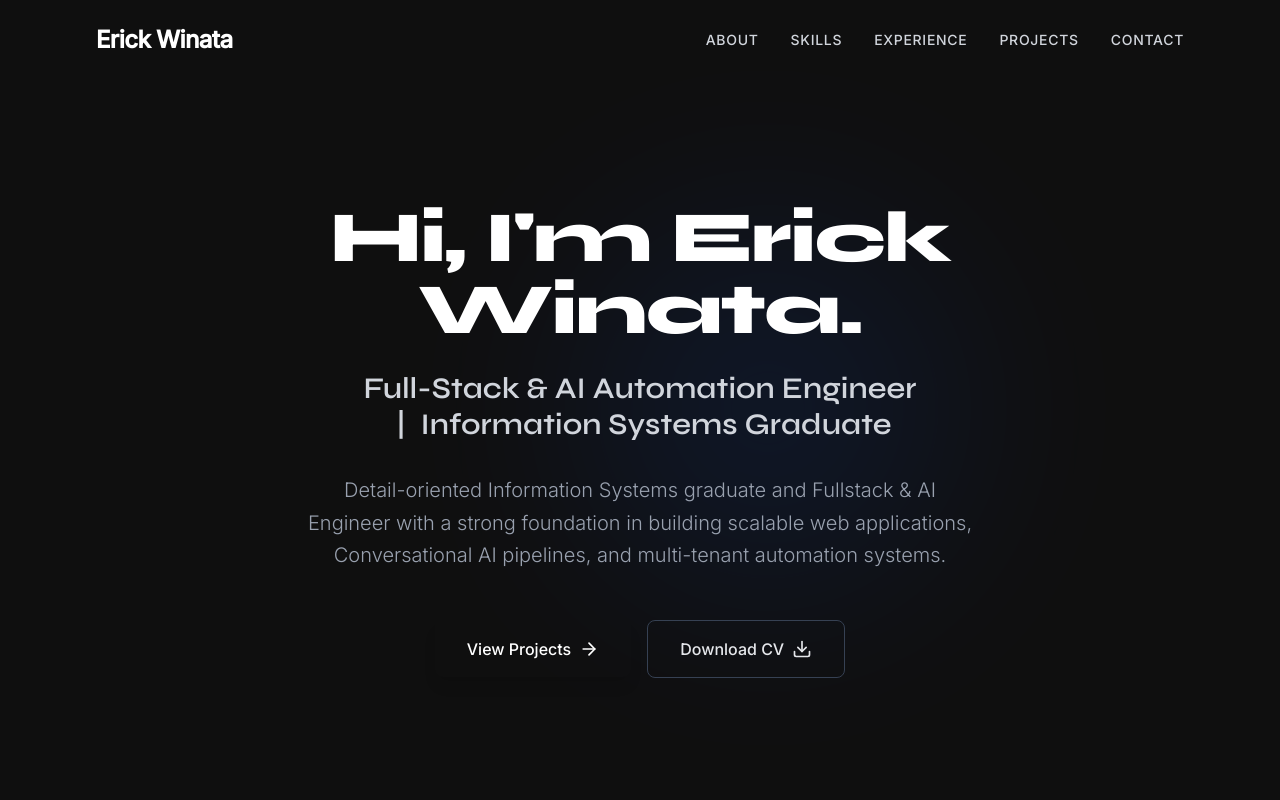
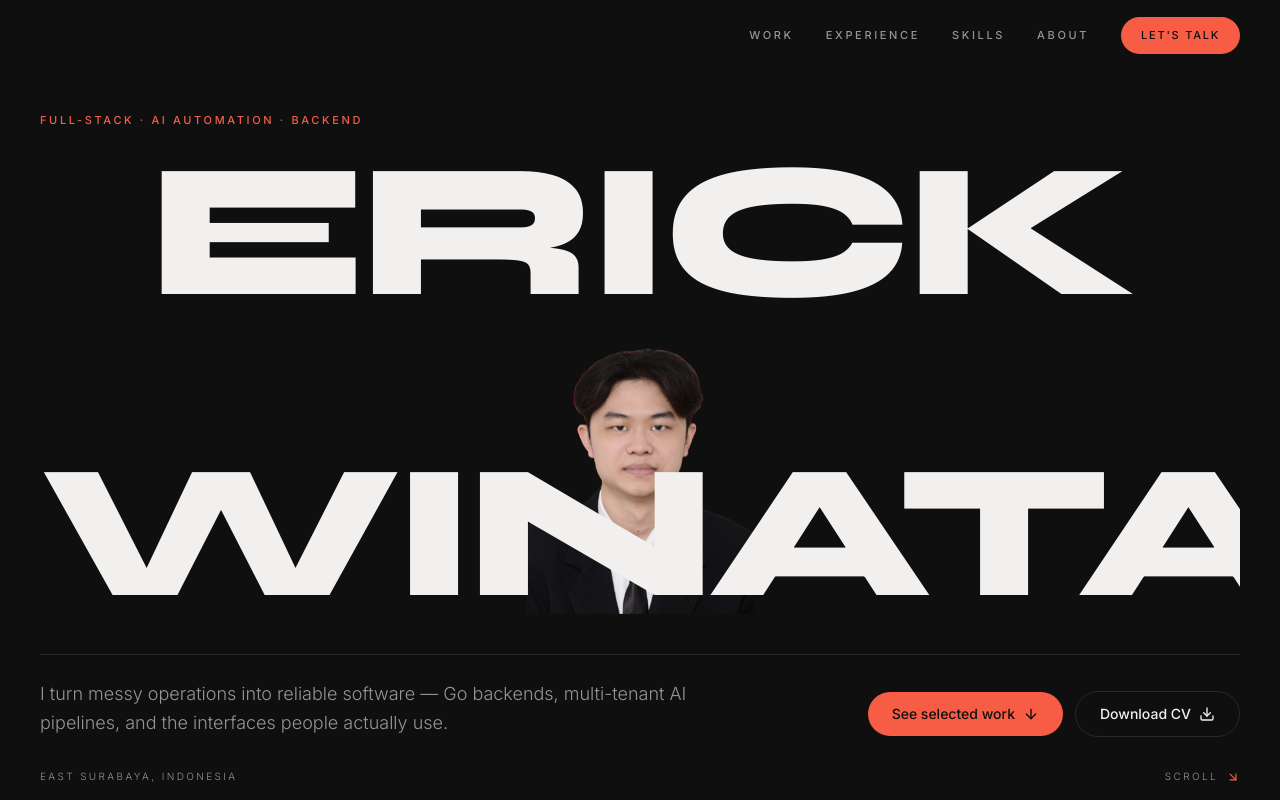
Before and after one commit to erickwinz30/erickwinz30.github.io, a React (Vite) app: page / in a window 1280 px wide. Shown: the top 800 px of the page. Built offline with nearby package versions, Linux system fonts and the light colour scheme.

Commit message:
feat: add navbar and hero

```diff
--- a/src/components/Hero.tsx
+++ b/src/components/Hero.tsx
@@ -1,55 +1,99 @@
-import { ArrowRight, Download } from "lucide-react";
+import { motion, useReducedMotion } from "motion/react";
+import { ArrowDown, ArrowUpRight, Download } from "lucide-react";
 
-const Hero = () => {
+const ease = [0.22, 1, 0.36, 1] as const;
+
+export const Hero = () => {
+  const reduceMotion = useReducedMotion();
+
   return (
     <section
-      id="home"
-      className="min-h-screen flex items-center justify-center pt-20 px-6 lg:px-8 relative overflow-hidden"
+      id="top"
+      className="relative flex min-h-[100svh] flex-col justify-end overflow-hidden px-6 pb-10 pt-28 lg:px-10"
     >
-      {/* Abstract Background Decoration */}
-      <div className="absolute top-1/4 left-1/4 w-96 h-96 bg-accent opacity-10 rounded-full blur-[100px] pointer-events-none"></div>
-      <div className="absolute bottom-1/4 right-1/4 w-96 h-96 bg-blue-600 opacity-10 rounded-full blur-[100px] pointer-events-none"></div>
+      <div className="mx-auto w-full max-w-[1280px]">
+        <p className="mb-6 text-[11px] font-medium uppercase tracking-[0.24em] text-primary">
+          Full-stack · AI Automation · Backend
+        </p>
 
-      <div className="max-w-4xl mx-auto text-center z-10">
-        <h1 className="text-5xl md:text-7xl font-bold text-white mb-6 tracking-tight">
-          Hi, I'm <span className="text-accent">Erick Winata.</span>
+        <h1 className="grid grid-cols-1">
+          <span className="sr-only">Erick Winata</span>
+
+          <span
+            aria-hidden="true"
+            className="z-0 block overflow-hidden md:row-start-1"
+          >
+            <motion.span
+              className="block text-center font-display text-[clamp(56px,15vw,260px)] font-extrabold uppercase leading-[0.82] tracking-[-0.04em]"
+              initial={reduceMotion ? false : { y: 120 }}
+              animate={{ y: 0 }}
+              transition={{ duration: 1, ease, delay: 0.12 }}
+            >
+              Erick
+            </motion.span>
+          </span>
+
+          <motion.img
+            src="/assets/profile_erick.png"
+            alt=""
+            aria-hidden="true"
+            className="relative z-10 mx-auto mt-6 h-[clamp(260px,38vh,440px)] max-h-[440px] w-auto object-contain md:row-start-2 md:mt-0 md:-mt-[clamp(24px,8vw,96px)]"
+            initial={reduceMotion ? false : { opacity: 0, scale: 1.06 }}
+            animate={{ opacity: 1, scale: 1 }}
+            transition={{ duration: 1.2, ease, delay: 0.3 }}
+          />
+
+          <span
+            aria-hidden="true"
+            className="z-20 block overflow-hidden md:row-start-3 md:-mt-[clamp(40px,14vw,160px)]"
+          >
+            <motion.span
+              className="block text-center font-display text-[clamp(56px,15vw,260px)] font-extrabold uppercase leading-[0.82] tracking-[-0.04em]"
+              initial={reduceMotion ? false : { y: 120 }}
+              animate={{ y: 0 }}
+              transition={{ duration: 1, ease, delay: 0.24 }}
+            >
+              Winata
+            </motion.span>
+          </span>
         </h1>
 
-        <h2 className="text-2xl md:text-3xl text-gray-300 font-medium mb-8">
-          Full-Stack & AI Automation Engineer <span className="text-accent px-2">|</span>{" "}
-          Information Systems Graduate
-        </h2>
-
-        <p className="text-lg md:text-xl text-gray-400 mb-12 max-w-2xl mx-auto leading-relaxed">
-          Detail-oriented Information Systems graduate and Fullstack & AI Engineer
-          with a strong foundation in building scalable web applications, Conversational
-          AI pipelines, and multi-tenant automation systems.
+        <div className="mt-10 flex flex-col gap-6 border-t border-border pt-6 md:flex-row md:items-end md:justify-between">
+          <p className="max-w-2xl text-base leading-relaxed text-muted-foreground md:text-lg">
+            I turn messy operations into reliable software — Go backends,
+            multi-tenant AI pipelines, and the interfaces people actually use.
           </p>
 
-        <div className="flex flex-col sm:flex-row items-center justify-center gap-4">
+          <div className="flex flex-wrap items-center gap-3">
             <a
-            href="#projects"
-            className="group px-8 py-4 bg-accent text-white rounded-lg font-medium flex items-center justify-center gap-2 hover:bg-accent-hover transition-all w-full sm:w-auto hover:-translate-y-1 shadow-lg shadow-accent/25"
+              href="#work"
+              className="group inline-flex items-center gap-2 rounded-full bg-primary px-6 py-3 text-sm font-medium text-primary-foreground transition-transform hover:-translate-y-0.5"
             >
-            View Projects
-            <ArrowRight
-              size={20}
-              className="group-hover:translate-x-1 transition-transform"
+              See selected work
+              <ArrowDown
+                size={16}
+                className="transition-transform group-hover:translate-y-0.5"
               />
             </a>
-
             <a
               href="/assets/CV_ATS_ErickWinata_English_17-10-2026.pdf"
-            target="_blank"
-            rel="noopener noreferrer"
-            className="group px-8 py-4 bg-surface text-gray-200 border border-gray-700 rounded-lg font-medium flex items-center justify-center gap-2 hover:bg-gray-800 transition-all w-full sm:w-auto hover:-translate-y-1"
+              className="group inline-flex items-center gap-2 rounded-full border border-border px-6 py-3 text-sm font-medium text-foreground transition-colors hover:border-primary hover:text-primary"
             >
               Download CV
               <Download
-              size={20}
-              className="group-hover:translate-y-1 transition-transform"
+                size={16}
+                className="transition-transform group-hover:translate-y-0.5"
               />
             </a>
+          </div>
+        </div>
+
+        <div className="mt-8 flex items-center justify-between text-[10px] uppercase tracking-[0.24em] text-muted-foreground">
+          <span>East Surabaya, Indonesia</span>
+          <span className="inline-flex items-center gap-2">
+            Scroll
+            <ArrowUpRight size={14} className="rotate-90 text-primary" />
+          </span>
         </div>
       </div>
     </section>
--- a/src/components/Navbar.tsx
+++ b/src/components/Navbar.tsx
@@ -1,88 +1,133 @@
-import { useState, useEffect } from "react";
+import { useEffect, useRef, useState } from "react";
 import { Menu, X } from "lucide-react";
+import { navLinks } from "../data/content";
 
-const Navbar = () => {
-  const [isOpen, setIsOpen] = useState(false);
+export const Navbar = () => {
+  const [open, setOpen] = useState(false);
   const [scrolled, setScrolled] = useState(false);
+  const menuButtonRef = useRef<HTMLButtonElement>(null);
 
   useEffect(() => {
-    const handleScroll = () => {
-      setScrolled(window.scrollY > 20);
-    };
-    window.addEventListener("scroll", handleScroll);
-    return () => window.removeEventListener("scroll", handleScroll);
+    const onScroll = () => setScrolled(window.scrollY > 24);
+    onScroll();
+    window.addEventListener("scroll", onScroll, { passive: true });
+    return () => window.removeEventListener("scroll", onScroll);
   }, []);
 
-  const navLinks = [
-    { name: "About", href: "#about" },
-    { name: "Skills", href: "#skills" },
-    { name: "Experience", href: "#experience" },
-    { name: "Projects", href: "#projects" },
-    { name: "Contact", href: "#contact" },
-  ];
+  useEffect(() => {
+    if (!open) return;
+
+    const onKeyDown = (event: KeyboardEvent) => {
+      if (event.key === "Escape") {
+        setOpen(false);
+        menuButtonRef.current?.focus();
+      }
+    };
+
+    const previousOverflow = document.body.style.overflow;
+    document.body.style.overflow = "hidden";
+    document.addEventListener("keydown", onKeyDown);
+
+    return () => {
+      document.body.style.overflow = previousOverflow;
+      document.removeEventListener("keydown", onKeyDown);
+    };
+  }, [open]);
+
+  const closeMenu = () => {
+    setOpen(false);
+    menuButtonRef.current?.focus();
+  };
 
   return (
-    <nav
-      className={`fixed top-0 w-full z-50 transition-all duration-300 ${
+    <header
+      className={`fixed inset-x-0 top-0 z-50 h-[72px] transition-colors duration-300 ${
         scrolled
-          ? "bg-primary/90 backdrop-blur-md shadow-lg py-4"
-          : "bg-transparent py-6"
+          ? "border-b border-border bg-background/85 backdrop-blur-md"
+          : "border-b border-transparent bg-transparent"
       }`}
     >
-      <div className="max-w-6xl mx-auto px-6 lg:px-8">
-        <div className="flex justify-between items-center">
+      <nav
+        aria-label="Primary"
+        className="mx-auto flex h-full max-w-[1280px] items-center justify-end px-6 lg:px-10"
+      >
+        <div className="hidden items-center gap-8 md:flex">
+          {navLinks.map((link) => (
+            <a
+              key={link.href}
+              href={link.href}
+              className="text-[11px] font-medium uppercase tracking-[0.24em] text-muted-foreground transition-colors hover:text-foreground"
+            >
+              {link.label}
+            </a>
+          ))}
           <a
-            href="#"
-            className="text-2xl font-bold text-white tracking-tight hover:text-accent transition-colors"
+            href="#contact"
+            className="rounded-full bg-primary px-5 py-2.5 text-[11px] font-medium uppercase tracking-[0.16em] text-primary-foreground transition-transform hover:-translate-y-0.5"
           >
-            Erick <span className="text-accent">Winata</span>
+            Let's talk
           </a>
+        </div>
 
-          {/* Desktop Menu */}
-          <div className="hidden md:flex space-x-8">
+        <div className="flex items-center gap-3 md:hidden">
+          <a
+            href="#contact"
+            className="rounded-full bg-primary px-4 py-2 text-[10px] font-medium uppercase tracking-[0.16em] text-primary-foreground"
+          >
+            Let's talk
+          </a>
+          <button
+            ref={menuButtonRef}
+            type="button"
+            aria-label={open ? "Close menu" : "Open menu"}
+            aria-expanded={open}
+            aria-controls="mobile-menu"
+            onClick={() => setOpen((value) => !value)}
+            className="grid h-10 w-10 place-items-center text-foreground"
+          >
+            {open ? <X size={24} /> : <Menu size={24} />}
+          </button>
+        </div>
+      </nav>
+
+      {open ? (
+        <div
+          id="mobile-menu"
+          role="dialog"
+          aria-modal="true"
+          aria-label="Menu"
+          className="fixed inset-0 z-40 flex flex-col bg-background px-6 pb-10 pt-28 md:hidden"
+        >
+          <div className="flex flex-1 flex-col justify-center gap-6">
             {navLinks.map((link) => (
               <a
-                key={link.name}
+                key={link.href}
                 href={link.href}
-                className="text-gray-300 hover:text-accent font-medium transition-colors text-sm uppercase tracking-wider"
+                onClick={closeMenu}
+                className="font-display text-5xl font-semibold tracking-[-0.02em] text-foreground"
               >
-                {link.name}
+                {link.label}
               </a>
             ))}
           </div>
-
-          {/* Mobile Menu Button */}
-          <div className="md:hidden flex items-center">
-            <button
-              onClick={() => setIsOpen(!isOpen)}
-              className="text-gray-300 hover:text-accent focus:outline-none"
+          <div className="space-y-4 border-t border-border pt-6">
+            <a
+              href="#contact"
+              onClick={closeMenu}
+              className="block font-display text-2xl text-primary"
             >
-              {isOpen ? <X size={28} /> : <Menu size={28} />}
-            </button>
+              Let's talk
+            </a>
+            <a
+              href="mailto:erickwinz1008@gmail.com"
+              className="block text-sm text-muted-foreground"
+            >
+              erickwinz1008@gmail.com
+            </a>
           </div>
         </div>
-      </div>
-
-      {/* Mobile Menu */}
-      <div
-        className={`md:hidden absolute top-full left-0 w-full bg-surface shadow-xl transition-all duration-300 overflow-hidden ${
-          isOpen ? "max-h-96 opacity-100" : "max-h-0 opacity-0"
-        }`}
-      >
-        <div className="px-6 py-4 flex flex-col space-y-4">
-          {navLinks.map((link) => (
-            <a
-              key={link.name}
-              href={link.href}
-              onClick={() => setIsOpen(false)}
-              className="text-gray-300 hover:text-accent font-medium text-lg border-b border-gray-700 pb-2"
-            >
-              {link.name}
-            </a>
-          ))}
-        </div>
-      </div>
-    </nav>
+      ) : null}
+    </header>
   );
 };
 
```
Also changed, not shown: 2 other files (tests, documents, lock files or other folders). Lines whose indentation alone changed are shown as unchanged.
